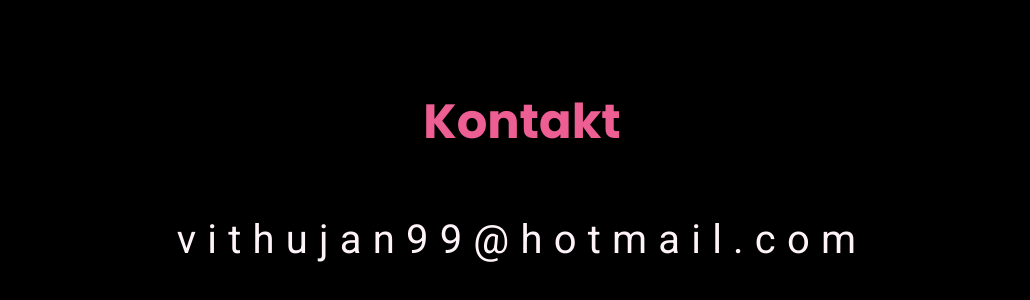
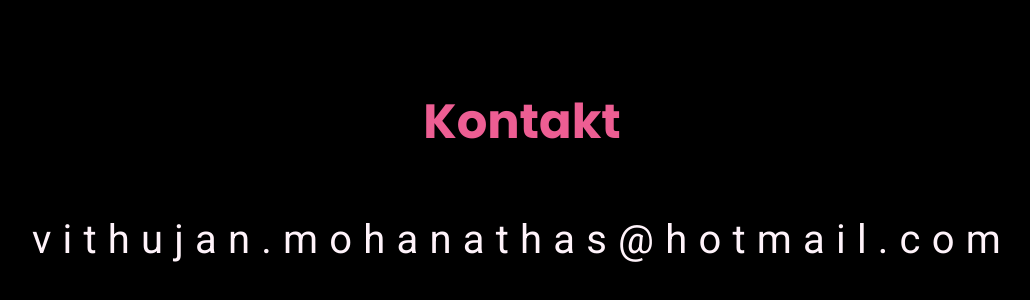
Before and after one commit to Vithujan99/Portfolio, a React (Vite) app: page / in a window 1280 px wide. Shown: the part 4687-4987 px from the top of the page, without its empty margins (118-1148 px from the left). Built offline with nearby package versions, Linux system fonts and the light colour scheme.

Commit message:
Changed Url for Moblie

```diff
--- a/src/Kontakt/Kontakt.jsx
+++ b/src/Kontakt/Kontakt.jsx
@@ -6,7 +6,9 @@
     <div id="kontakt">
       <div className="kontakt-container">
         <h3>Kontakt</h3>
-        <a href="mailto:vithujan99@hotmail.com">vithujan99@hotmail.com</a>
+        <a href="mailto:vithujan.mohanathas@hotmail.com">
+          vithujan.mohanathas@hotmail.com
+        </a>
       </div>
     </div>
   );
--- a/src/Projekte/MProjekte.jsx
+++ b/src/Projekte/MProjekte.jsx
@@ -133,7 +133,7 @@
           <div className="M-projekt-holder">
             <a
               className="M-projekt-info-holder"
-              href="https://rustica-pizzeria.onrender.com"
+              href="https://github.com/Vithujan99/rustica-pizzeria"
               target="_blank"
               rel="noopener noreferrer"
             >
@@ -164,7 +164,7 @@
           <div className="M-projekt-holder">
             <a
               className="projekt-holder"
-              href="https://unisplitterproject-production.up.railway.app/"
+              href="https://github.com/Vithujan99/UniSplitterProject"
               target="_blank"
               rel="noopener noreferrer"
             >
```
